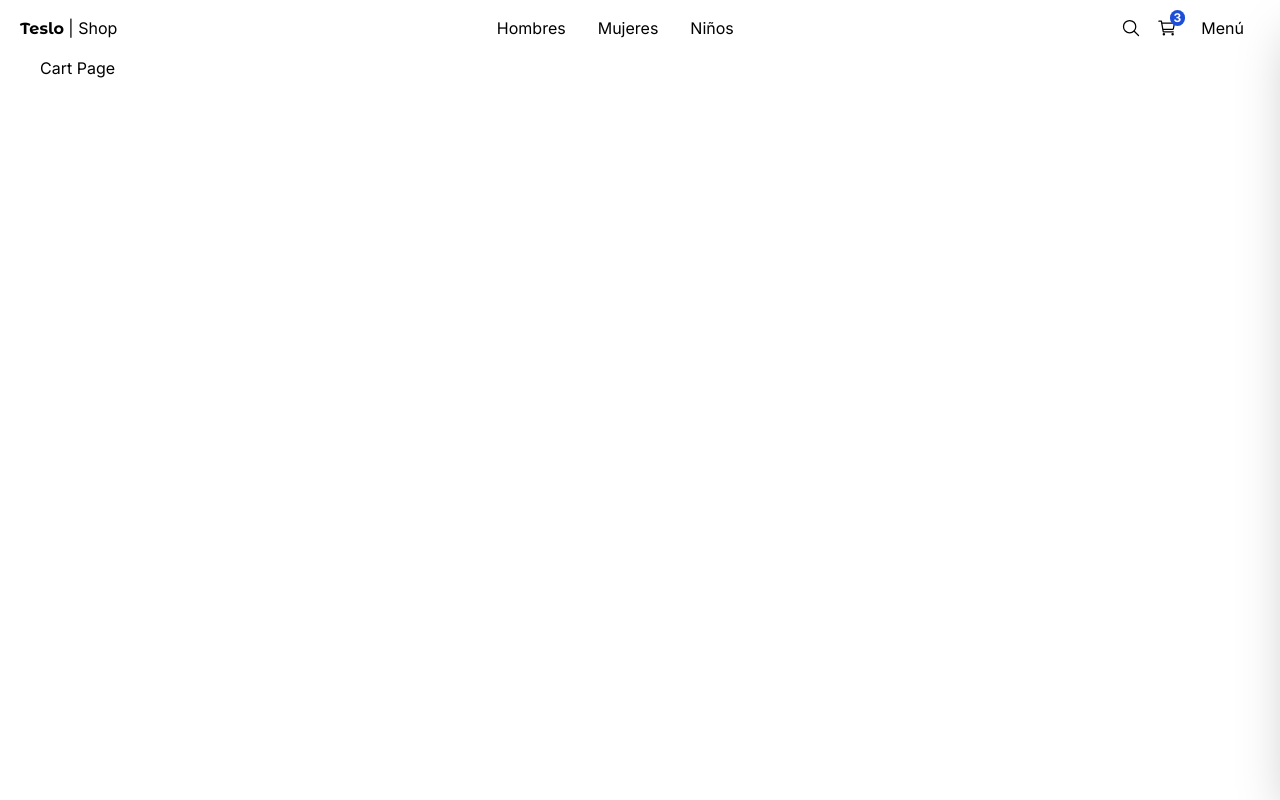
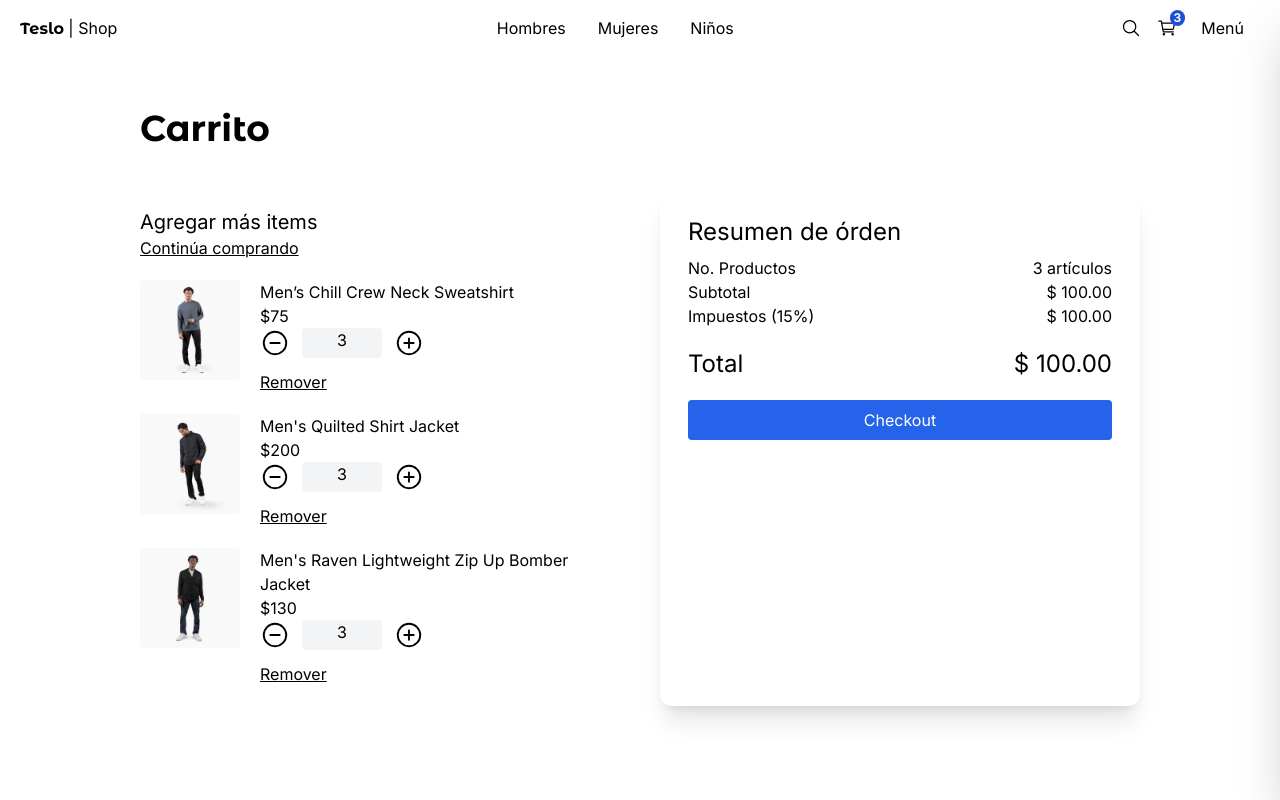
Before and after one commit to JCUrquiza/E-Commerce, a Next.js app: page /cart in a window 1280 px wide. Built offline with nearby package versions, Linux system fonts and the light colour scheme.

Commit message:
Finish template cart products

```diff
--- a/src/app/(shop)/cart/page.tsx
+++ b/src/app/(shop)/cart/page.tsx
@@ -1,9 +1,95 @@
 import React from 'react';
+import Link from 'next/link';
+import Image from 'next/image';
+import { QuantitySelector, Title } from '@/components';
+import { initialData } from '@/seed/seed';
+
+const productsInCart = [
+    initialData.products[0],
+    initialData.products[1],
+    initialData.products[2],
+];
 
 export default function () {
     return (
-        <div>
-            <h1>Cart Page</h1>
+        <div className='flex justify-center items-center mb-72 px-10 sm:px-0'>
+
+            <div className='flex flex-col w-[1000px]'>
+
+                <Title title='Carrito' />
+
+                <div className='grid grid-cols-1 sm:grid-cols-2 gap-10'>
+
+                    {/* Carrito */}
+                    <div className='flex flex-col mt-5'>
+
+                        <span className='text-xl'>Agregar más items</span>
+                        <Link href='/' className='underline mb-5'>Continúa comprando</Link>
+
+
+                        {/* Items */}
+                        {
+                            productsInCart.map( product => (
+                                <div className='flex mb-5' key={ product.slug }>
+                                    <Image
+                                        src={`/products/${ product.images[0] }`}
+                                        width={100}
+                                        height={100}
+                                        style={{
+                                            width: '100px',
+                                            height: '100px'
+                                        }}
+                                        alt={product.title}
+                                        className='mr-5 rounded'
+                                    />
+                                    <div>
+                                        <p>{ product.title }</p>
+                                        <p>${ product.price }</p>
+                                        <QuantitySelector quantity={3} />
+
+                                        <button className='underline mt-3'>
+                                            Remover
+                                        </button>
+                                    </div>
+                                </div>
+                            ))
+                        }
+
+                    </div>
+
+                    {/* Checkout - Resumen de órden */}
+                    <div className='bg-white rounded-xl shadow-xl p-7'>
+                        <h2 className='text-2xl mb-2'>Resumen de órden</h2>
+
+                        <div className='grid grid-cols-2'>
+
+                            <span>No. Productos</span>
+                            <span className='text-right'>3 artículos</span>
+
+                            <span>Subtotal</span>
+                            <span className='text-right'>$ 100.00</span>
+
+                            <span>Impuestos (15%)</span>
+                            <span className='text-right'>$ 100.00</span>
+
+                            <span className='mt-5 text-2xl'>Total</span>
+                            <span className='mt-5 text-2xl text-right'>$ 100.00</span>
+
+                        </div>
+
+                        <div className='mt-5 mb-2 w-full'>
+                            <Link className='flex btn-primary justify-center' href='/checkout/address'>
+                                Checkout
+                            </Link>
+                        </div>
+
+                    </div>
+
+
+                </div>
+
+            </div>
+
         </div>
     )
 }
```
